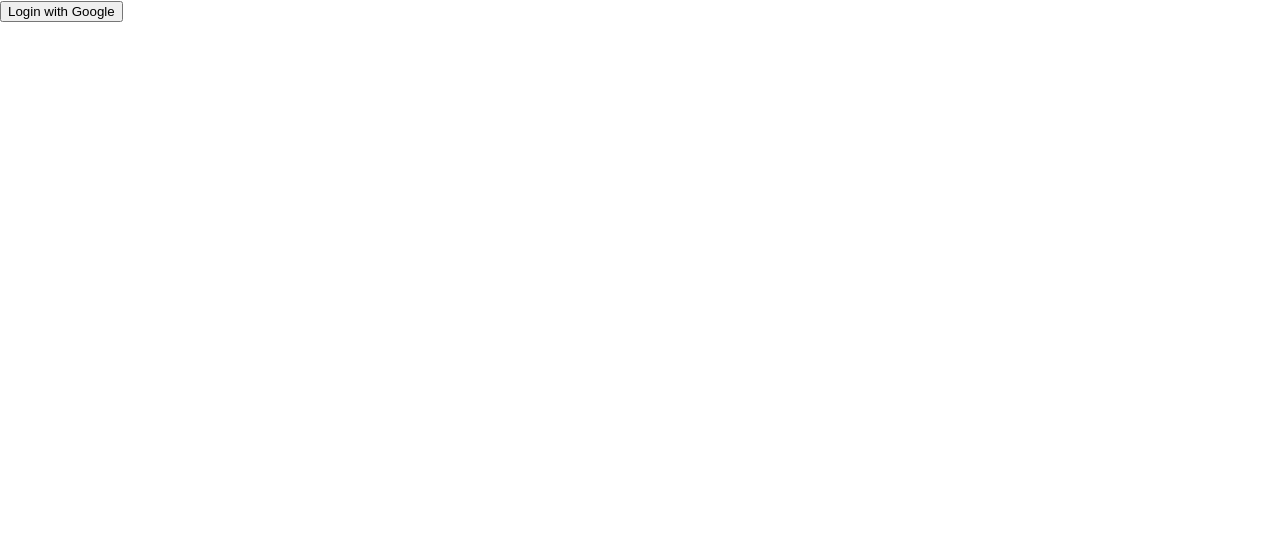
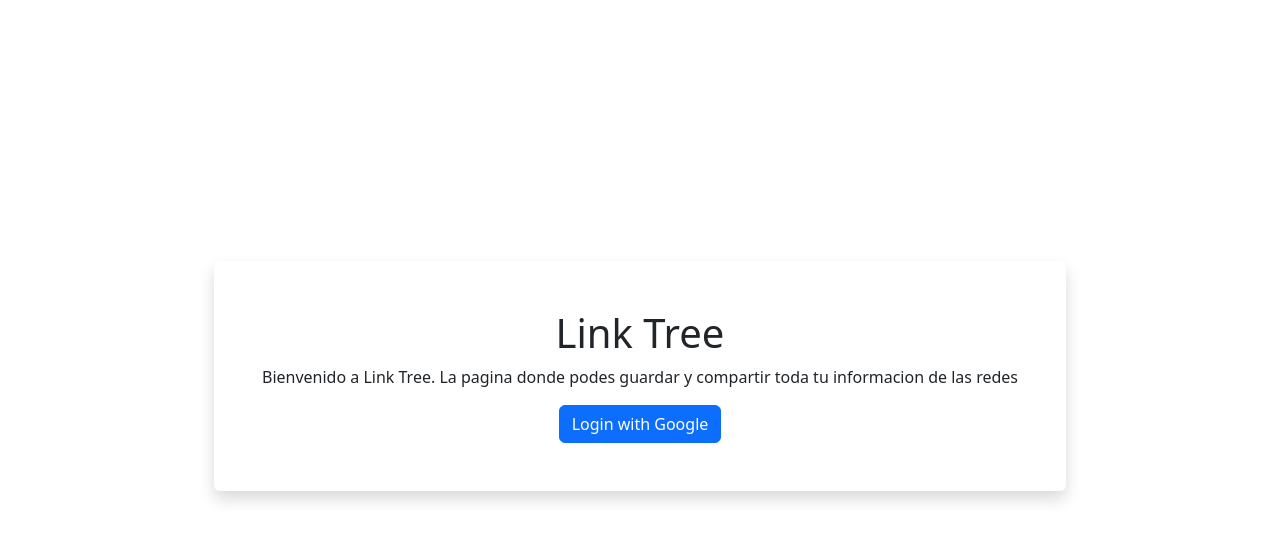
Before and after one commit to DavidTarrab26/linktreeApp, a React (Create React App) app: page /login in a window 1280 px wide. Shown: the top 540 px of the page. Built offline with nearby package versions, Linux system fonts and the light colour scheme; no server answers.

Commit message:
css notas

```diff
--- a/package.json
+++ b/package.json
@@ -6,6 +6,7 @@
     "@testing-library/jest-dom": "^5.16.5",
     "@testing-library/react": "^13.4.0",
     "@testing-library/user-event": "^13.5.0",
+    "bootstrap": "^5.3.0-alpha1",
     "firebase": "^9.17.1",
     "react": "^18.2.0",
     "react-dom": "^18.2.0",
--- a/src/firebase/firebase.js
+++ b/src/firebase/firebase.js
@@ -1,7 +1,7 @@
 // Import the functions you need from the SDKs you need
 import { initializeApp } from "firebase/app";
 import {getAuth} from "firebase/auth"
-import {getStorage, ref, uploadBytes, getDownloadURL, getBytes} from "firebase/storage"
+import {getStorage, ref, uploadBytes, getDownloadURL} from "firebase/storage"
 import {getFirestore, collection, addDoc, getDocs, getDoc, doc, query, where, setDoc, deleteDoc } from "firebase/firestore"
 
 const firebaseConfig = {
--- a/src/index.js
+++ b/src/index.js
@@ -10,6 +10,8 @@ import EditProfileView from './routes/editProfileView';
 import SignOutView from './routes/signOutView';
 import PublicProfileView from './routes/publicProfileView';
 import ChooseUserNameView from './routes/chooseUserNameView';
+import 'bootstrap/dist/css/bootstrap.min.css'
+import 'bootstrap/dist/js/bootstrap.bundle'
 
 const root = ReactDOM.createRoot(document.getElementById('root'));
 root.render(
--- a/src/routes/editProfileView.jsx
+++ b/src/routes/editProfileView.jsx
@@ -2,7 +2,6 @@ import DashboardWrapper from "../components/dashboardWrapper";
 import Authprovider from "../components/authprovider";
 import {useNavigate} from "react-router-dom";
 import { useRef, useState } from "react";
-import { async } from "@firebase/util";
 import { getProfileFotoUrl, setUserProfileFoto, updateUser } from "../firebase/firebase";
 
 const EditProfileView = () => {
--- /dev/null
+++ b/src/routes/loginView.css
@@ -0,0 +1,9 @@
+.cont-btn{
+    width: 100%;
+    height: 100vh;
+    display: flex;
+    justify-content: center;
+    align-items: center;
+    text-align: center;
+    flex-direction: column;
+}
--- a/src/routes/loginView.jsx
+++ b/src/routes/loginView.jsx
@@ -1,8 +1,9 @@
-import { GoogleAuthProvider, onAuthStateChanged, signInWithPopup } from "firebase/auth";
+import { GoogleAuthProvider, signInWithPopup } from "firebase/auth";
 import { useState } from "react";
-import { auth, userExists } from "../firebase/firebase";
+import { auth } from "../firebase/firebase";
 import {useNavigate} from "react-router-dom";
 import Authprovider from "../components/authprovider";
+import "./loginView.css"
 const LoginView = () => {
 
     const navigate = useNavigate()
@@ -26,6 +27,7 @@ const LoginView = () => {
     const signInWithGoogle = async (googleProvider) => {
         try {
             const res = await signInWithPopup(auth, googleProvider)
+            return res
         } catch (error) {
             console.error(error)
         }
@@ -43,8 +45,14 @@ const LoginView = () => {
 
     if (state === 4) {
         return(
-            <div>
-                <button onClick={onHandleClick}>Login with Google</button>
+            <div className="container">
+                <div className="cont-btn">
+                    <div className="shadow p-3 mb-5 bg-body rounded p-5" >
+                        <h1>Link Tree</h1>
+                        <p>Bienvenido a Link Tree. La pagina donde podes guardar y compartir toda tu informacion de las redes</p>
+                        <button onClick={onHandleClick} className="btn btn-primary login-btn">Login with Google</button>
+                    </div>
+                </div>
             </div>
         )
     }
--- a/src/routes/publicProfileView.jsx
+++ b/src/routes/publicProfileView.jsx
@@ -30,7 +30,7 @@ const PublicProfileView = () => {
         getProfile()
     },[params])
 
-    if(state == 7){
+    if(state === 7){
         return(
             <div>
                 <h1>Ese usuario no existe</h1>
--- a/src/routes/signOutView.jsx
+++ b/src/routes/signOutView.jsx
@@ -1,11 +1,10 @@
 import Authprovider from "../components/authprovider";
 import {useNavigate} from "react-router-dom";
-import { useRef, useState } from "react";
+import { useState } from "react";
 import { logout } from "../firebase/firebase";
 
 const SignOutView = () => {
     const navigate = useNavigate()
-    const [currentUser, setCurrentUser] = useState({})
     const [state, setState] = useState(0)
 
     const handleUserLogin = () => {
```
Also changed, not shown: src/index.css (line endings or trailing spaces), 1 other file (tests, documents, lock files or other folders).
